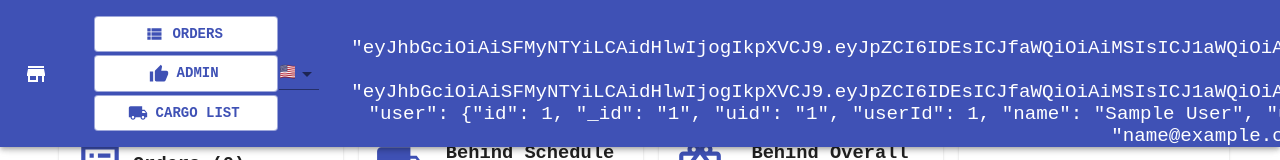
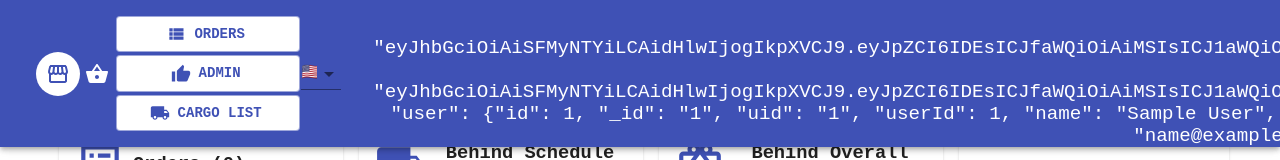
Before and after one commit to msymbolEJA/frontend-textile, a React (Create React App) app: page / in a window 1280 px wide. Shown: the top 160 px of the page. Built offline with nearby package versions, Linux system fonts and the light colour scheme; no server answers; sample sign-in values are in the browser's storage.

Commit message:
feat: add store change button to navbar

```diff
--- a/src/components/dashboard/Dashboard.js
+++ b/src/components/dashboard/Dashboard.js
@@ -41,7 +41,7 @@ const useStyles = makeStyles((theme) => ({
 
 const Dashboard = () => {
   const classes = useStyles();
-  const { user } = useContext(AppContext);
+  const { user, store } = useContext(AppContext);
   const { formatMessage } = useIntl();
   const [orderSummary, setOrderSummary] = useState();
   const [workshopDueDates, setWorkshopDueDates] = useState();
@@ -54,7 +54,13 @@ const Dashboard = () => {
   const userRole = user?.role || localRole;
 
   const getListFunc = () => {
-    getData(`${BASE_URL}etsy/summary_order/`).then((response) => {
+    getData(
+      `${BASE_URL}${
+        store === "shop1"
+          ? "etsy/summary_order/"
+          : "shopify/shopify_summary_order/"
+      }`
+    ).then((response) => {
       const newResult = [];
       //console.log("response-Health_Check", response.data[4]);
       setlastDateOfOrder(response.data[3]);
@@ -94,7 +100,7 @@ const Dashboard = () => {
   useEffect(() => {
     getListFunc();
     // eslint-disable-next-line
-  }, []);
+  }, [store]);
 
   useEffect(() => {
     getData(`${BASE_URL}etsy/due_dates/`)
--- a/src/components/navbar/Navbar.js
+++ b/src/components/navbar/Navbar.js
@@ -19,6 +19,8 @@ import {
   ThumbUp as ThumbUpIcon,
   ViewList as ViewListIcon,
   LocalShipping as LocalShippingIcon,
+  ShoppingBasket as ShoppingBasketIcon,
+  Storefront as StorefrontIcon,
 } from "@material-ui/icons";
 import useMediaQuery from "@material-ui/core/useMediaQuery";
 
@@ -32,10 +34,10 @@ const useStyles = makeStyles((theme) => ({
     marginTop: 50,
   },
   menuButton: {
-    marginRight: theme.spacing(2),
+    marginRight: theme.spacing(0),
   },
   rightTitle: {
-    marginLeft: "1rem",
+    // marginLeft: "1rem",
   },
   title: {
     flexGrow: 1,
@@ -91,13 +93,25 @@ const useStyles = makeStyles((theme) => ({
       borderColor: "white",
     },
   },
+  activeShopButton: {
+    color: "#3F51B5",
+    backgroundColor: "white",
+    padding: 10,
+    borderRadius: "50%",
+  },
+  nonActiveShopButton: {
+    backgroundColor: "#3F51B5",
+    color: "white",
+    padding: 5,
+    cursor: "pointer",
+  },
 }));
 
 export default function MenuAppBar() {
   const classes = useStyles(); // eslint-disable-next-line
   const [auth, setAuth] = useState(true);
   const [anchorEl, setAnchorEl] = useState(null);
-  const { user, lang, setLang } = useContext(AppContext);
+  const { user, lang, setLang, setStore, store } = useContext(AppContext);
   //console.log("user", user);
   const open = Boolean(anchorEl);
   const history = useHistory();
@@ -182,13 +196,35 @@ export default function MenuAppBar() {
             aria-label="menu"
             onClick={handleMainPage}
           >
-            <StoreIcon />
-            {mobileView ? null : (
+            {/* <StoreIcon /> */}
+            {mobileView ? (
+              <StoreIcon />
+            ) : (
               <Typography variant={"h6"} className={classes.rightTitle}>
                 {STORE_NAME}
               </Typography>
             )}
           </IconButton>
+          <StorefrontIcon
+            onClick={() => {
+              setStore("shop1");
+            }}
+            className={
+              store === "shop1"
+                ? classes.activeShopButton
+                : classes.nonActiveShopButton
+            }
+          />
+          <ShoppingBasketIcon
+            onClick={() => {
+              setStore("shop2");
+            }}
+            className={
+              store === "shop2"
+                ? classes.activeShopButton
+                : classes.nonActiveShopButton
+            }
+          />
           <div className={classes.title}>
             <div style={{ flexDirection: "row" }}>
               <Button
--- a/src/context/Context.js
+++ b/src/context/Context.js
@@ -6,6 +6,7 @@ export const ContextProvider = (props) => {
   const [user, setUser] = useState(localStorage.getItem("localUser"));
   const [auth, setAuth] = useState(false);
   const [lang, setLang] = useState(navigator.language.split(/[-_]/)[0]);
+  const [store, setStore] = useState("shop1");
 
   const userRole = user?.role || localStorage.getItem("localRole");
 
@@ -19,7 +20,18 @@ export const ContextProvider = (props) => {
 
   return (
     <AppContext.Provider
-      value={{ user, setUser, auth, setAuth, isAdmin, userRole, lang, setLang }}
+      value={{
+        user,
+        setUser,
+        auth,
+        setAuth,
+        isAdmin,
+        userRole,
+        lang,
+        setLang,
+        store,
+        setStore,
+      }}
     >
       {props.children}
     </AppContext.Provider>
```
